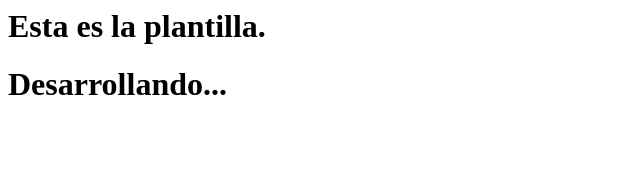
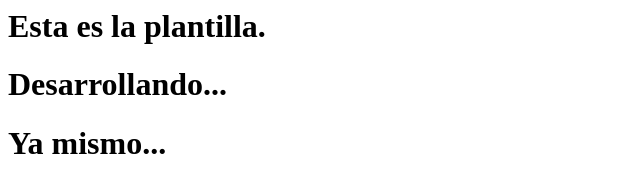
Before and after one commit to mariagituta/webctt, a plain HTML site: page index.html in a window 1280 px wide. Shown: the whole page, without its empty margins (0-640 px from the left). Drawn offline with Linux system fonts and the light colour scheme.

Commit message:
Ya mismo

```diff
--- a/index.html
+++ b/index.html
@@ -1,2 +1,3 @@
 <h1>Esta es la plantilla.</h1>
 <h1>Desarrollando...</h1>
+<h1>Ya mismo...</h1>
```
